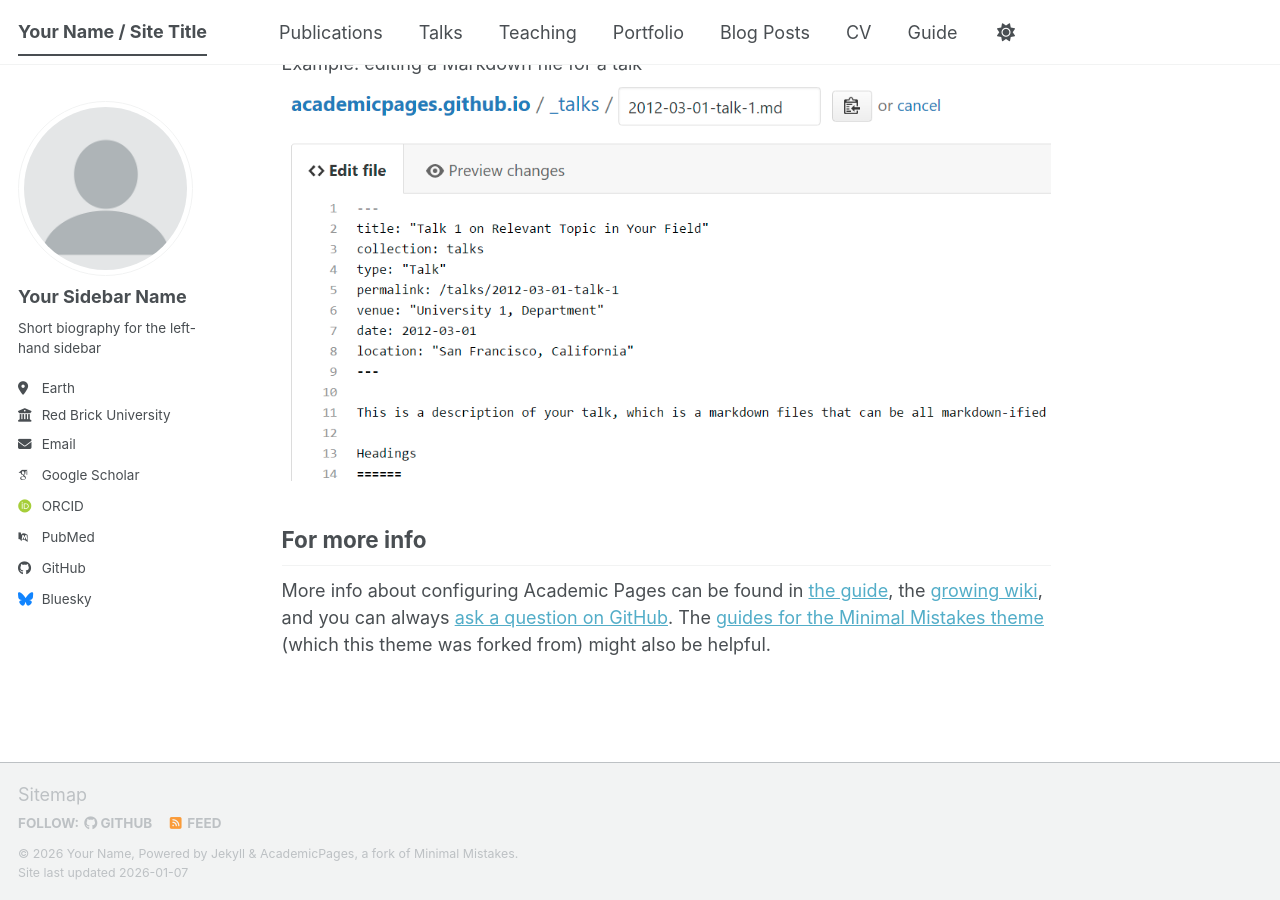
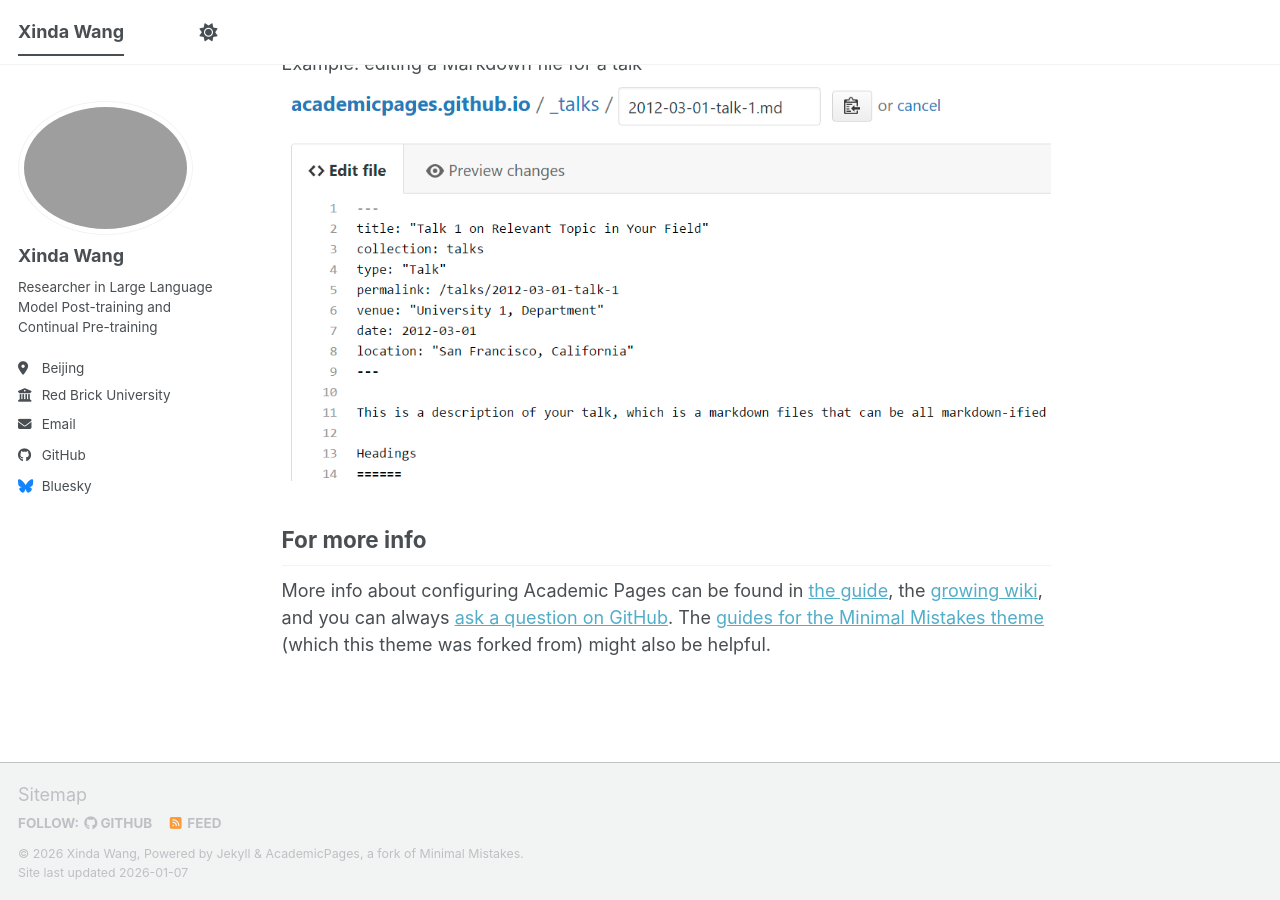
Before and after one commit to xindaaW/xindaaW.github.io, a Jekyll site: the page built from _pages/about.md, in a window 1280 px wide and 900 px high, scrolled down 2720 px. Built offline with Jekyll 4.4.1, drawn with Linux system fonts in a browser that asks for light colours; some web fonts are replaced; a script bundle is joined from its source files by our own code; library files that are not in the unit come from our copies.

Commit message:
self-information

```diff
--- a/_config.yml
+++ b/_config.yml
@@ -9,39 +9,39 @@
 # Basic Site Settings
 locale                   : "en-US"
 site_theme               : "default" # The available themes options are "default", "air", "sunrise", "mint", "dirt" and "contrast"
-title                    : "Your Name / Site Title"
+title                    : "Xinda Wang"
 title_separator          : "-"
-name                     : &name "Your Name"
-description              : &description "Your Name's academic portfolio"   # Update this with a general description of your site, this is the default if not overridden by a page
-url                      : https://academicpages.github.io # The base hostname & protocol for your site e.g. "https://[your GitHub username].github.io",
+name                     : &name "Xinda Wang"
+description              : &description "Xinda Wang's academic portfolio"   # Update this with a general description of your site, this is the default if not overridden by a page
+url                      : https://xindaaW.github.io # The base hostname & protocol for your site e.g. "https://[your GitHub username].github.io",
                                                            # or if you already have some other page hosted on Github then use "https://[your GitHub username].github.io/[Your Repo Name]"
 baseurl                  : "" # the subpath of your site, e.g. "/blog"
-repository               : "academicpages/academicpages.github.io"
+repository               : "xindaaW/xindaaW.github.io"
 
 # Site Author - The following control what appear as part of the author content on the side bar.
 #               If a field is blank the icon and link will not appear, otherwise it will be shown.
 #               Additional customization can be done by editing /_includes/author-profile.html
 author:
   # Biographic information
-  avatar           : "profile.png"
-  name             : "Your Sidebar Name"
+  avatar           : "xinda.png"
+  name             : "Xinda Wang"
   pronouns         : # example: "she/her"
-  bio              : "Short biography for the left-hand sidebar"
-  location         : "Earth"
+  bio              : "Researcher in Large Language Model Post-training and Continual Pre-training"
+  location         : "Beijing"
   employer         : "Red Brick University"
   uri              : # URL
-  email            : "none@example.org"
+  email            : "wangxindaw@126.com"
 
   # Academic websites
   academia         : # URL
   arxiv            : # URL - Update with the correct link to your profile
-  googlescholar    : "https://scholar.google.com/citations?user=PS_CX0AAAAAJ"
+  googlescholar    : # "https://scholar.google.com/citations?user=PS_CX0AAAAAJ"
   inspire-hep      : # URL
   impactstory      : # URL
-  orcid            : "https://orcid.org/yourorcidurl"
+  orcid            : # "https://orcid.org/yourorcidurl"
   semantic         : # URL
   ssrn             : # URL
-  pubmed           : "https://www.ncbi.nlm.nih.gov/pubmed/?term=john+snow"
+  pubmed           : # "https://www.ncbi.nlm.nih.gov/pubmed/?term=john+snow"
   researchgate     : # URL
   scopus           : # URL
   zotero           : # URL
```
Also changed, not shown: _data/navigation.yml (+14 -14 lines), 1 other file.
